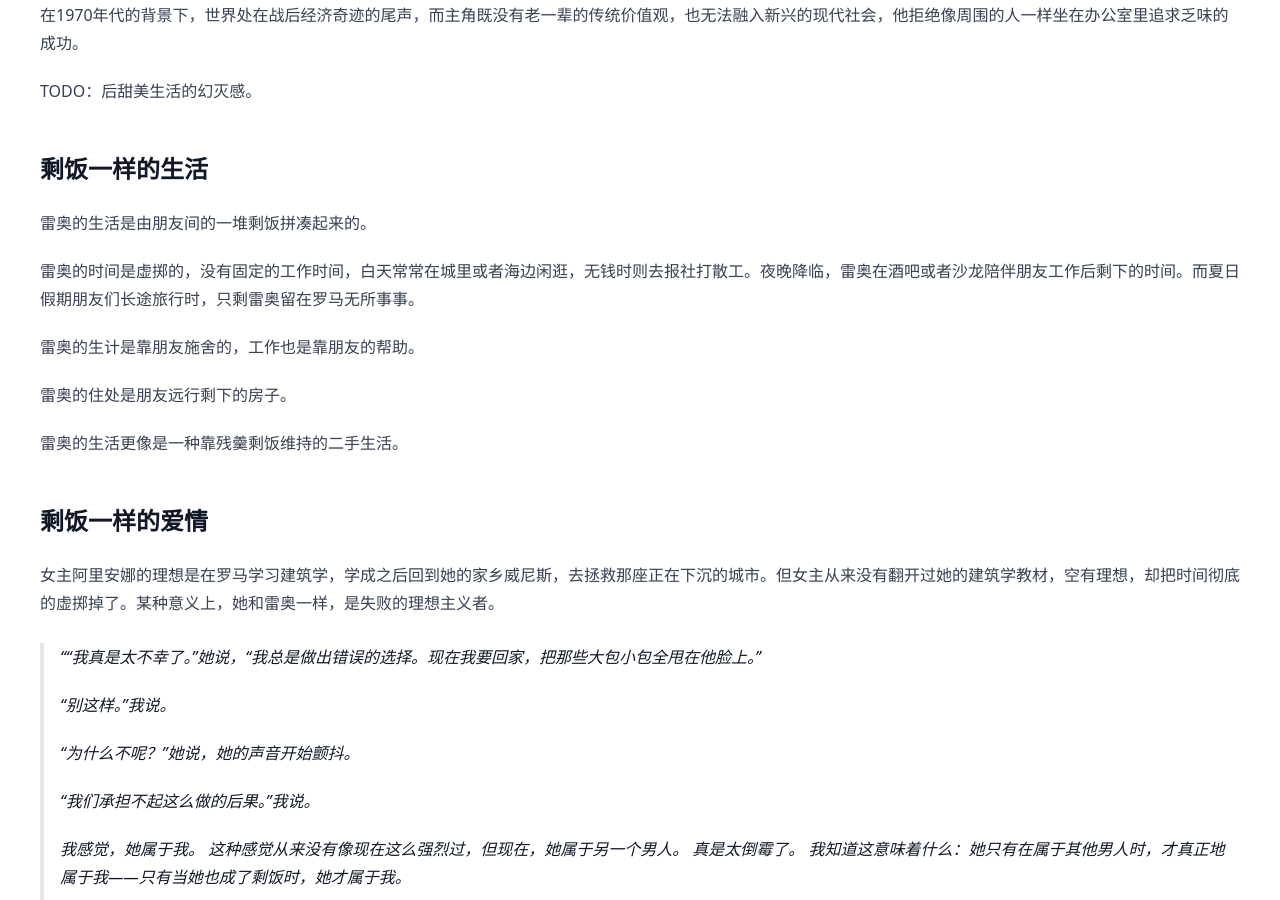
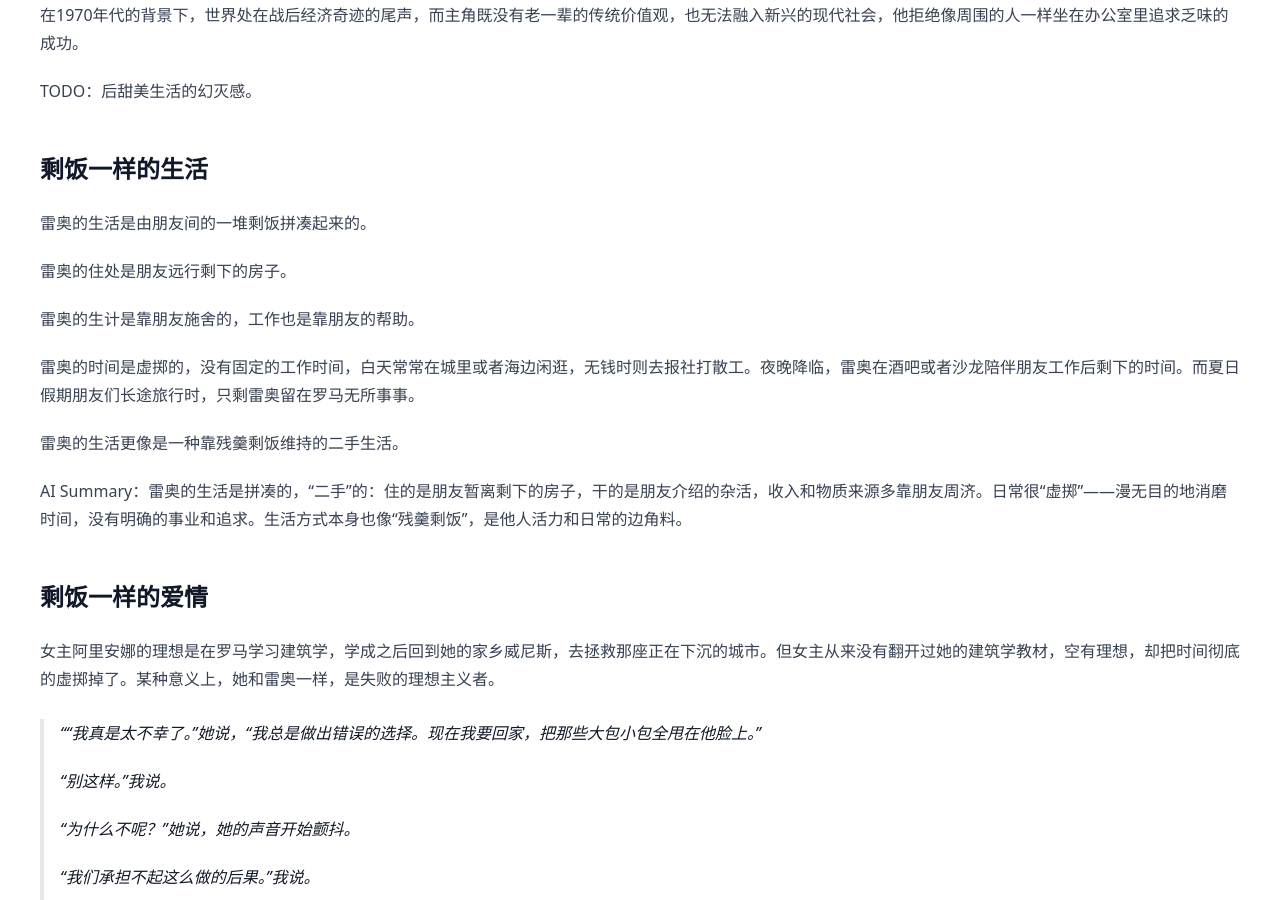
Before and after one commit to FiveEyes/fiveeyes.github.io, a Jekyll site: the page built from _notes/2025-11-10-last-summer-in-the-city.md, in a window 1280 px wide and 900 px high, scrolled down 653 px. Built offline with Jekyll 4.4.1, drawn with Linux system fonts in a browser that asks for light colours; nearby versions of some CDN libraries.

Commit message:
Update 2025-11-10-last-summer-in-the-city.md

```diff
--- a/_notes/2025-11-10-last-summer-in-the-city.md
+++ b/_notes/2025-11-10-last-summer-in-the-city.md
@@ -22,13 +22,15 @@ TODO：后甜美生活的幻灭感。
 
 雷奥的生活是由朋友间的一堆剩饭拼凑起来的。
 
-雷奥的时间是虚掷的，没有固定的工作时间，白天常常在城里或者海边闲逛，无钱时则去报社打散工。夜晚降临，雷奥在酒吧或者沙龙陪伴朋友工作后剩下的时间。而夏日假期朋友们长途旅行时，只剩雷奥留在罗马无所事事。
+雷奥的住处是朋友远行剩下的房子。
 
 雷奥的生计是靠朋友施舍的，工作也是靠朋友的帮助。
 
-雷奥的住处是朋友远行剩下的房子。
+雷奥的时间是虚掷的，没有固定的工作时间，白天常常在城里或者海边闲逛，无钱时则去报社打散工。夜晚降临，雷奥在酒吧或者沙龙陪伴朋友工作后剩下的时间。而夏日假期朋友们长途旅行时，只剩雷奥留在罗马无所事事。
 
 雷奥的生活更像是一种靠残羹剩饭维持的二手生活。
+
+AI Summary：雷奥的生活是拼凑的，“二手”的：住的是朋友暂离剩下的房子，干的是朋友介绍的杂活，收入和物质来源多靠朋友周济。日常很“虚掷”——漫无目的地消磨时间，没有明确的事业和追求。生活方式本身也像“残羹剩饭”，是他人活力和日常的边角料。
 
 ## 剩饭一样的爱情
 
```
